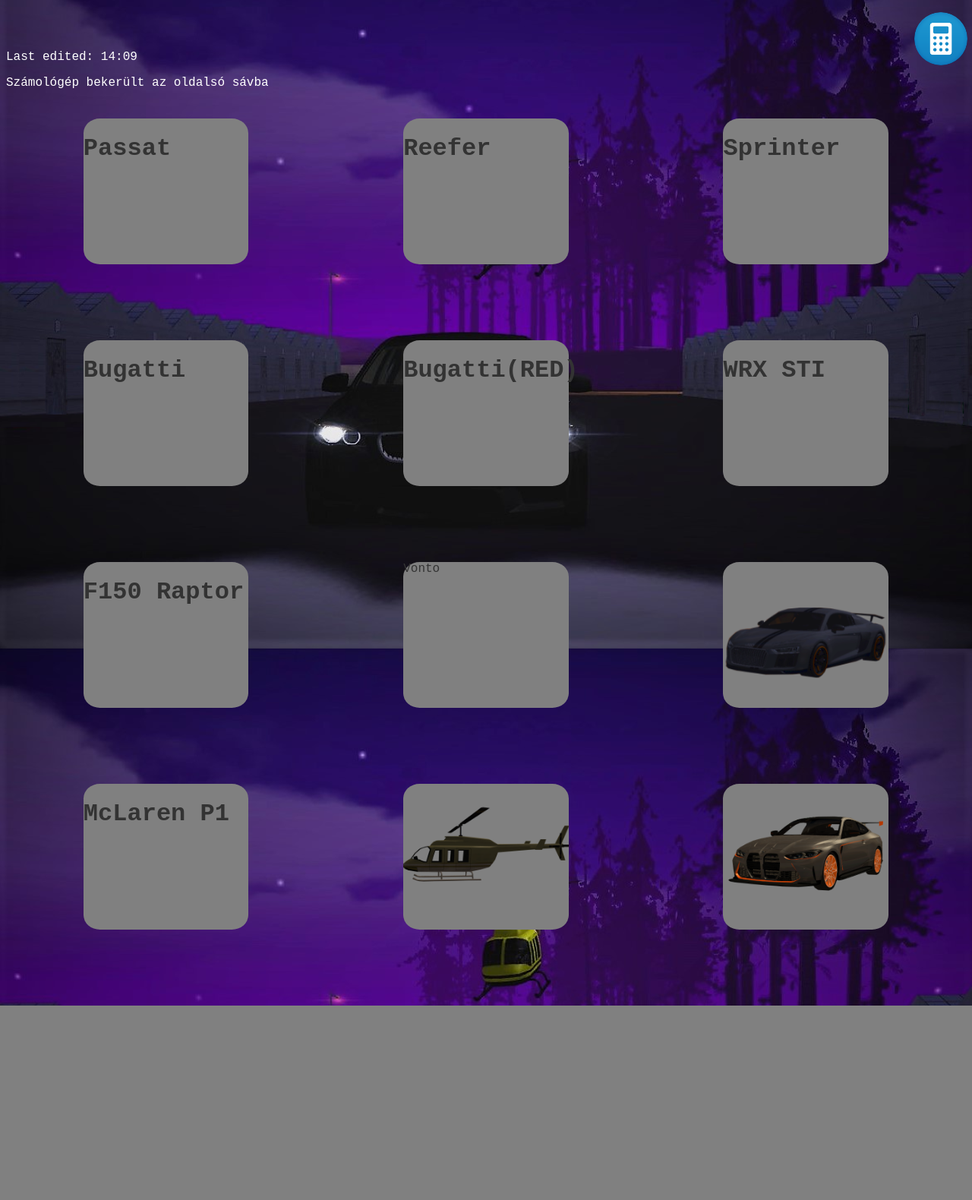
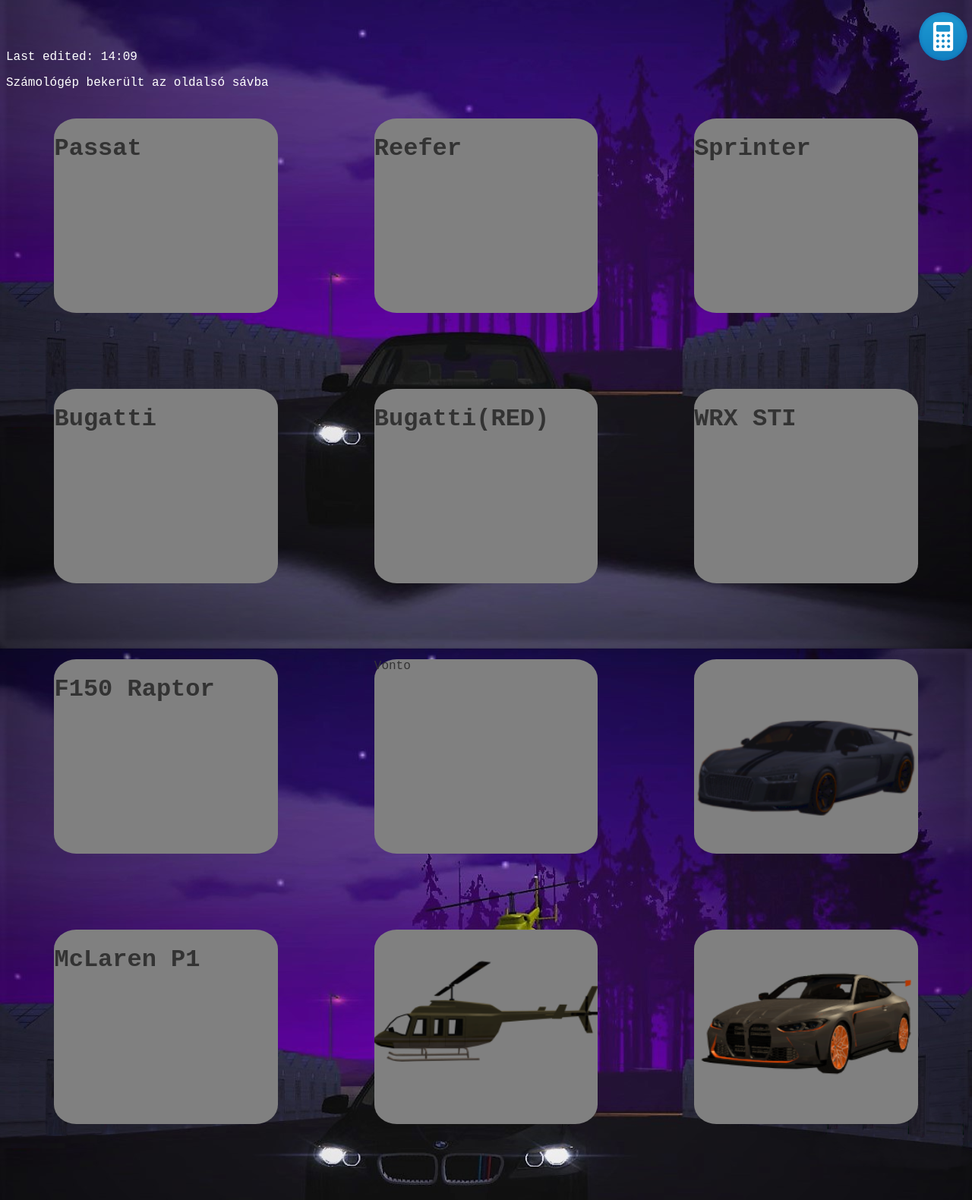
Before and after one commit to diamondtm/diamondtm.github.io, a PHP site: page /cars.html in a window 1280 px wide. Shown: the part 96-1676 px from the top of the page at 76% size. Before the commit the page ends 1420 px from the top, so only its background shows below. Run offline with PHP 8.4, Linux system fonts and the light colour scheme.

Commit message:
nagyyitva

```diff
--- a/tesztes.css
+++ b/tesztes.css
@@ -60,8 +60,8 @@
 	width: 100px;
 }
 	.load img{
-		min-width: 8vw;
-		height: 6vw;
+		min-width: 9vw;
+		height: 7vw;
 
 	}
 	.logo {
@@ -86,6 +86,13 @@
 	.sorban {
 	min-width: 370px;
 }
+	.hatlap table{
+		font-size: 1.5vw;
+	}
+	.container{
+	width: 26vw;
+	height: 22vw;
+	}
 }
 
 @media screen and (min-width: 500px){
@@ -119,11 +126,11 @@
 	}
 
 	.hatlap table{
-		font-size: 1vw;
+		font-size: 1.5vw;
 	}
 	.container{
-	width: 20vw;
-	height: 17vw;
+	width: 26vw;
+	height: 23vw;
 	}
 }
 @media screen and (min-width: 800px){
@@ -160,8 +167,8 @@
 		max-width: 300px;
 	}
 	.container{
-	width: 17vw;
-	height: 15vw;
+	width: 23vw;
+	height: 20vw;
 	}
 
 
@@ -236,6 +243,10 @@
 	}
 	.dropdown li{
 		min-width: 1000px;
+	}
+	.container{
+	width: 23vw;
+	height: 20vw;
 	}
 }
 @media screen and (min-width: 5000px){
@@ -441,8 +452,8 @@ height: 100%;
 }
 /*Szamologep*/
 .szgep p{
-	width: 70px;
-	height: 70px;
+	width: 5vw;
+	height: 5vw;
 	position: fixed;
 	border-radius: 60%;
 	background-color: none;
```
